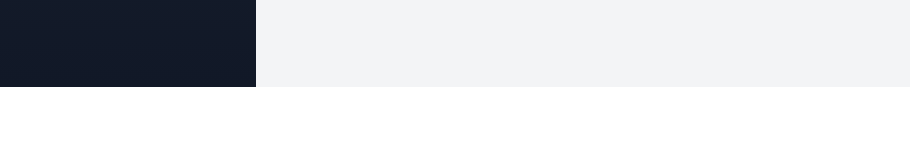
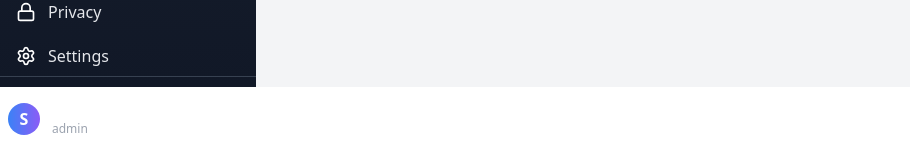
Before and after one commit to abhishekn-cmyk/oyla-super-admin-frontend, a React (Vite) app: page / in a window 1280 px wide. Shown: the part 713-855 px from the top of the page, without its empty margins (0-910 px from the left). Before the commit the page ends 800 px from the top, so only its background shows below. Built offline with nearby package versions, Linux system fonts and the light colour scheme; no server answers; sample sign-in values are in the browser's storage.

Commit message:
first-commit

```diff
--- a/src/components/sidebar/Sidebar.tsx
+++ b/src/components/sidebar/Sidebar.tsx
@@ -39,14 +39,13 @@ export default function Sidebar() {
     navigate(href);
   };
 
-  // Function to load user from localStorage
+  // Load user from localStorage
   useEffect(() => {
     const loadUserFromStorage = () => {
       const stored = localStorage.getItem("superadmin");
       if (stored) {
         try {
-        const parsed = JSON.parse(stored);
-        const sa = parsed.superadmin; // <--- access the nested object
+          const sa = JSON.parse(stored); // direct parsing
           setUser({
             username: sa.username,
             email: sa.email || "Unknown",
@@ -59,16 +58,9 @@ export default function Sidebar() {
     };
 
     loadUserFromStorage();
-
-  const handleStorageChange = () => loadUserFromStorage();
-  window.addEventListener("storage", handleStorageChange);
-
-  return () => {
-    window.removeEventListener("storage", handleStorageChange);
-  };
+    window.addEventListener("storage", loadUserFromStorage);
+    return () => window.removeEventListener("storage", loadUserFromStorage);
   }, []);
-
-
 
   const menuItems: MenuItem[] = [
     { label: "Users", icon: <User size={20} />, href: "/users" },
@@ -103,7 +95,10 @@ export default function Sidebar() {
         {/* Header */}
         <div className="flex items-center justify-between p-4 border-b border-gray-700">
           {isExpanded && (
-            <div className="flex items-center gap-2 cursor-pointer" onClick={() => navigate("/")}>
+            <div
+              className="flex items-center gap-2 cursor-pointer"
+              onClick={() => navigate("/")}
+            >
               <img src="/Group2.png" alt="Logo" className="h-10 w-auto object-contain" />
               <span className="text-white font-bold text-lg">Dashboard</span>
             </div>
@@ -126,21 +121,22 @@ export default function Sidebar() {
         </div>
 
         {/* Navigation */}
-        <nav className="flex flex-col flex-1 px-2">
+        <nav className="flex flex-col flex-1 px-2 mt-4 space-y-1">
           {menuItems.map((item) => (
             <button
               key={item.label}
               onClick={() => handleItemClick(item.label, item.href)}
               className={`
                 flex items-center gap-3 py-2 px-2 rounded-xl transition-all duration-200 w-full text-left
-                ${
-                  activeItem === item.label
+                ${activeItem === item.label
                   ? "bg-gradient-to-r from-blue-600 to-purple-600 shadow-lg"
                   : "hover:bg-gray-700 hover:translate-x-1"
                 }
               `}
             >
-              <div className={`${activeItem === item.label ? "scale-110" : ""}`}>{item.icon}</div>
+              <div className={`${activeItem === item.label ? "scale-110" : ""}`}>
+                {item.icon}
+              </div>
               {(isExpanded || window.innerWidth < 768) && (
                 <span className={`font-medium ${activeItem === item.label ? "text-white" : "text-gray-200"}`}>
                   {item.label}
@@ -155,10 +151,12 @@ export default function Sidebar() {
           <div className="mt-auto pt-4 border-t border-gray-700">
             <div className="flex items-center gap-3 p-2">
               <div className="w-8 h-8 bg-gradient-to-r from-blue-500 to-purple-500 rounded-full flex items-center justify-center">
-                <span className="font-bold text-white">{user?.email?.charAt(0).toUpperCase()}</span>
+                <span className="font-bold text-white">
+                  {user.username?.charAt(0).toUpperCase() || user.email?.charAt(0).toUpperCase() || "U"}
+                </span>
               </div>
-              <div>
-                <p className="text-sm font-medium">{user?.email ?? ""}</p>
+              <div className="truncate">
+                <p className="text-sm font-medium truncate">{user.username || user.email}</p>
                 <p className="text-xs text-gray-400">{user.role}</p>
               </div>
             </div>
```
Lines whose indentation alone changed are shown as unchanged.
